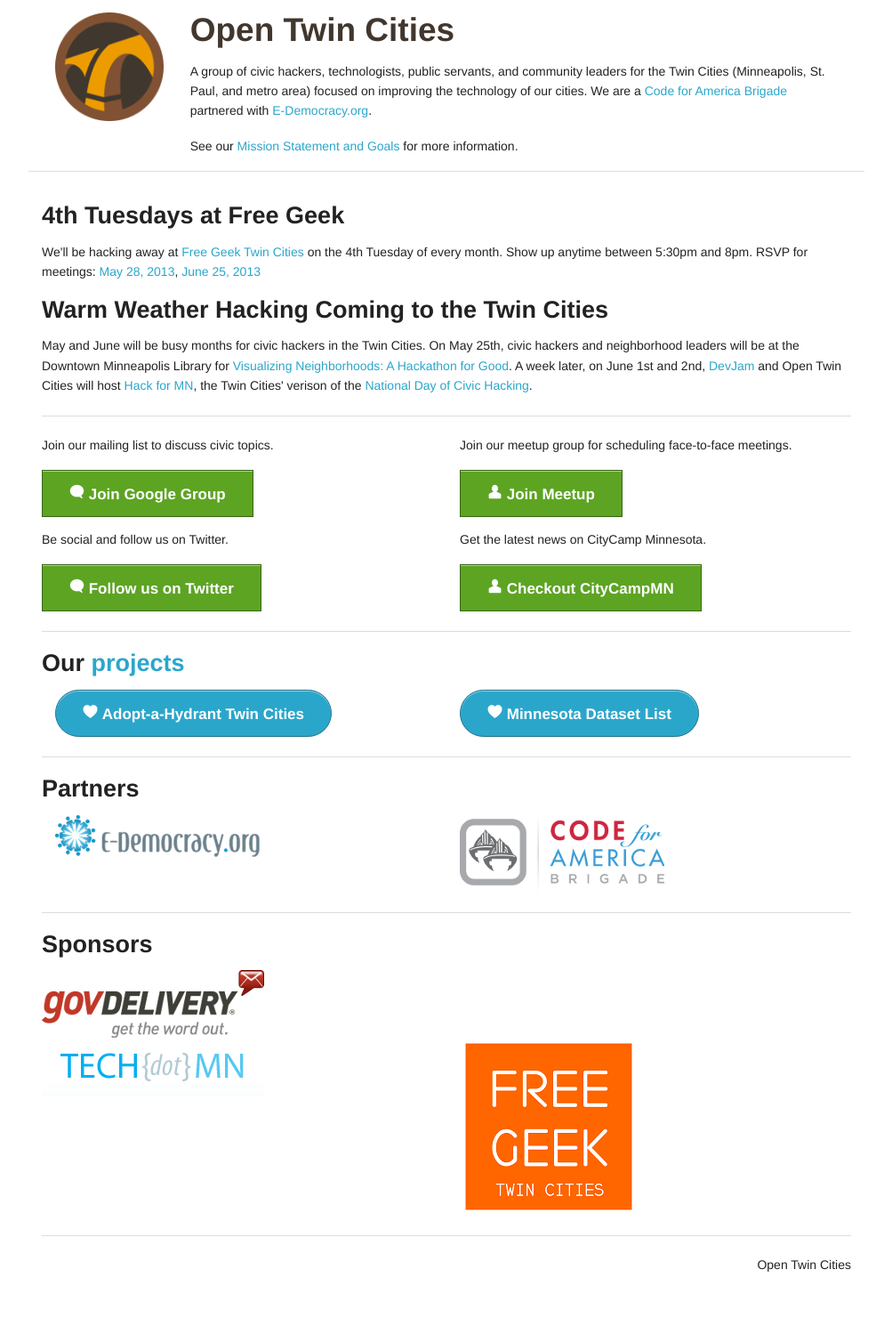
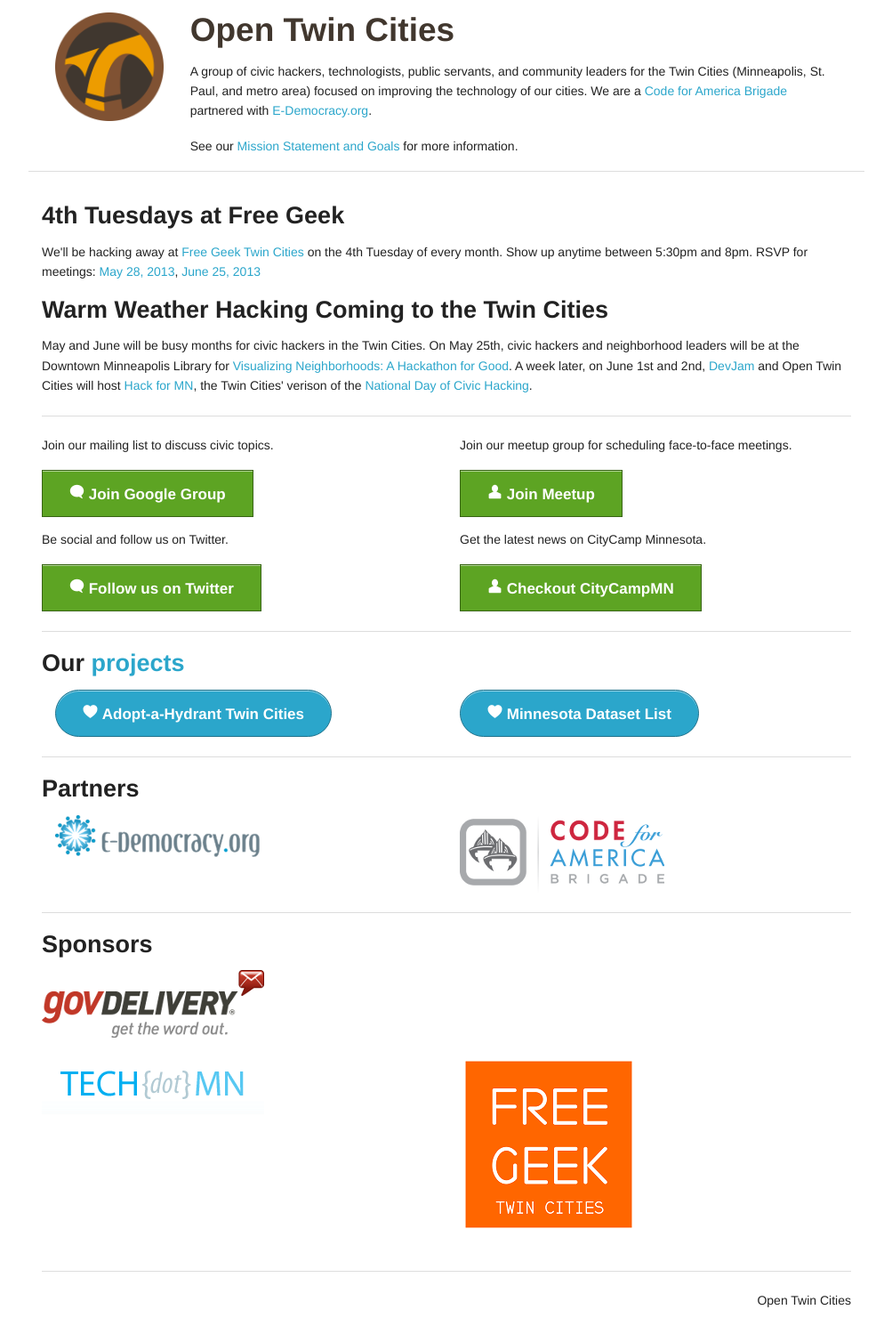
Before and after one commit to OpenTwinCities/opentwincities.github.com, a Jekyll site: the page built from index.html, in a window 1280 px wide. Shown: the whole page at 89% size, without its empty margins (138-1141 px from the left). Built offline with Jekyll 4.4.1, drawn with Linux system fonts in a browser that asks for light colours; nearby versions of some CDN libraries; before the commit the page ends 1450 px from its top, so only the background shows below that.

Commit message:
Added vertical padding to sponsor logos

```diff
--- a/css/site.css
+++ b/css/site.css
@@ -28,6 +28,10 @@
   max-width: 100%;
 }
 
+.sponsorLogo{
+  padding-bottom: 20px;
+}
+
 .footer {
   text-align: right;
 }
--- a/index.html
+++ b/index.html
@@ -83,15 +83,15 @@
       <h3>Sponsors</h3>
       <div class="logos">
         <div class="row">
-          <div class="six columns">
+          <div class="six columns sponsorLogo">
             <a href="http://www.govdelivery.com/" target="_blank"><img src="/images/sponsor_logos/govdelivery.png"></a>
           </div>
         </div>
         <div class="row">
-          <div class="six columns">
+          <div class="six columns sponsorLogo">
             <a href="http://tech.mn/" target="_blank"><img src="/images/sponsor_logos/TechDotMnLogo.png"></a>
           </div>
-          <div class="six columns">
+          <div class="six columns sponsorLogo">
             <a href="http://freegeektwincities.org/" target="_blank"><img src="/images/sponsor_logos/fgtc-logo.png"></a>
           </div>
         </div>
```
